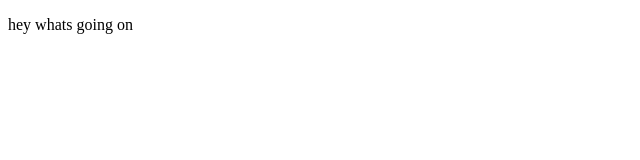
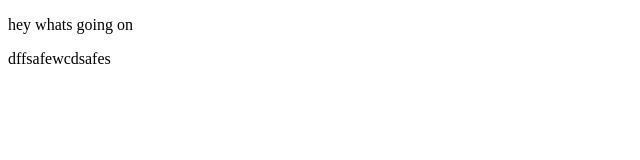
Before and after one commit to mabatemarco/gittest2, a plain HTML site: page index.html in a window 1280 px wide. Shown: the whole page, without its empty margins (0-640 px from the left). Drawn offline with Linux system fonts and the light colour scheme.

Commit message:
added nonsense

```diff
--- a/index.html
+++ b/index.html
@@ -7,5 +7,6 @@
 </head>
 <body>
   <p> hey whats going on</p>
+  <p> dffsafewcdsafes </p>
 </body>
 </html>
```
